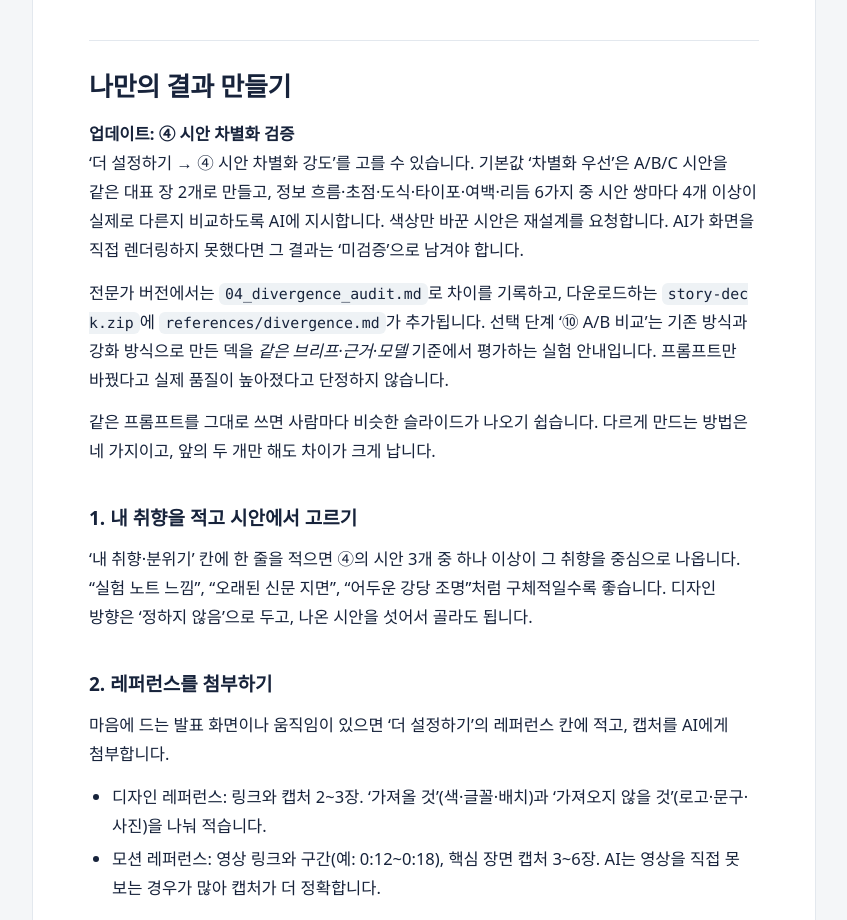
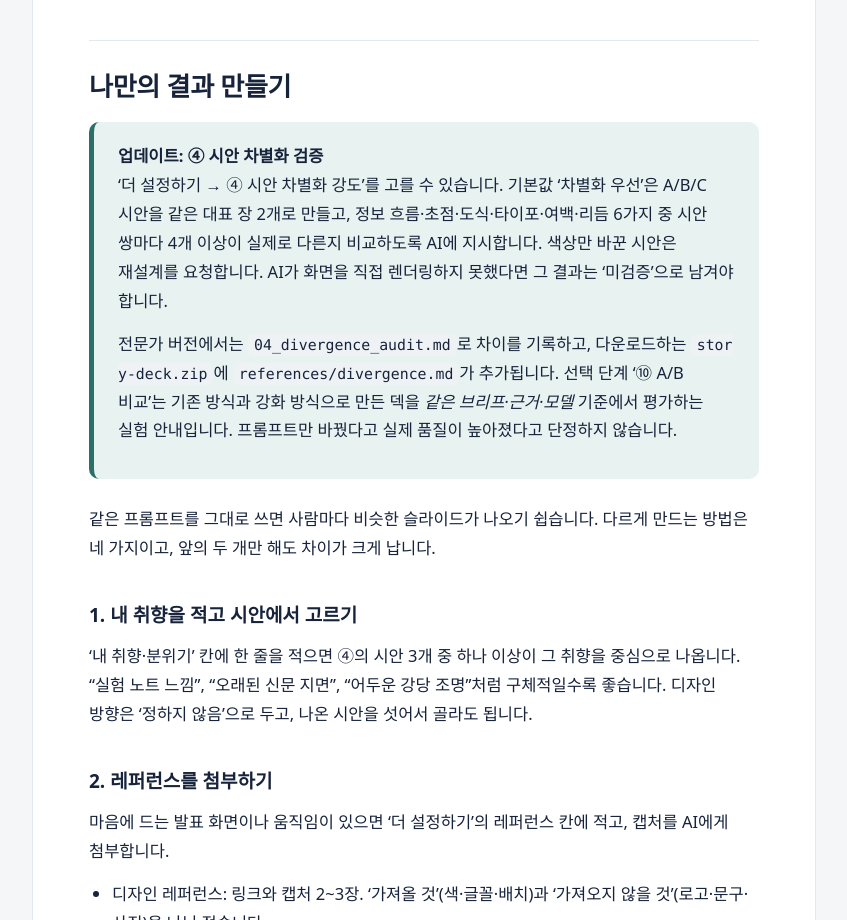
Before and after one commit to Dowon-Kang/story-slides, a plain HTML site: page manual/index.html in a window 1280 px wide. Shown: the part 8080-9000 px from the top of the page, without its empty margins (356-1203 px from the left). Drawn offline with Linux system fonts and the light colour scheme; a web font is replaced by a local one.

Commit message:
fix: style documentation callout consistently

```diff
--- a/manual/index.html
+++ b/manual/index.html
@@ -153,7 +153,7 @@ footer{max-width:1120px;margin:0 auto;padding:0 28px 48px;color:var(--ink-3);fon
 <p>④에서 AI가 고르는 프레임은 여덟 가지입니다: 질문형 표지, 카드 묶음, 빅 넘버, 프로세스, 비교, 차트, 사례·인용, 요약·행동. 같은 프레임이 세 장 연달아 나오지 않게 합니다.</p>
 <p>⑥의 움직임도 여덟 가지입니다: 순서대로 등장, 강조·흐리게, 숫자 카운트업, 선 그리기, 차트 순차 표시, 확대, 비교 드러내기, 모핑. 사이트 ⑥ 모션 메뉴에서 각각 움직이는 모습을 볼 수 있습니다. Google Slides처럼 모핑이 없는 도구를 고르면 프롬프트가 알아서 빼 달라고 요청합니다.</p>
 <h2 id="나만의-결과-만들기">나만의 결과 만들기</h2>
-<div class="callout"><strong>업데이트: ④ 시안 차별화 검증</strong><p>‘더 설정하기 → ④ 시안 차별화 강도’를 고를 수 있습니다. 기본값 ‘차별화 우선’은 A/B/C 시안을 같은 대표 장 2개로 만들고, 정보 흐름·초점·도식·타이포·여백·리듬 6가지 중 시안 쌍마다 4개 이상이 실제로 다른지 비교하도록 AI에 지시합니다. 색상만 바꾼 시안은 재설계를 요청합니다. AI가 화면을 직접 렌더링하지 못했다면 그 결과는 ‘미검증’으로 남겨야 합니다.</p><p>전문가 버전에서는 <code>04_divergence_audit.md</code>로 차이를 기록하고, 다운로드하는 <code>story-deck.zip</code>에 <code>references/divergence.md</code>가 추가됩니다. 선택 단계 ‘⑩ A/B 비교’는 기존 방식과 강화 방식으로 만든 덱을 <em>같은 브리프·근거·모델</em> 기준에서 평가하는 실험 안내입니다. 프롬프트만 바꿨다고 실제 품질이 높아졌다고 단정하지 않습니다.</p></div>
+<div class="callout" style="background:#e8f3f1;border-left:5px solid #2b6f69;border-radius:10px;padding:20px 24px;margin:18px 0 26px"><strong>업데이트: ④ 시안 차별화 검증</strong><p>‘더 설정하기 → ④ 시안 차별화 강도’를 고를 수 있습니다. 기본값 ‘차별화 우선’은 A/B/C 시안을 같은 대표 장 2개로 만들고, 정보 흐름·초점·도식·타이포·여백·리듬 6가지 중 시안 쌍마다 4개 이상이 실제로 다른지 비교하도록 AI에 지시합니다. 색상만 바꾼 시안은 재설계를 요청합니다. AI가 화면을 직접 렌더링하지 못했다면 그 결과는 ‘미검증’으로 남겨야 합니다.</p><p>전문가 버전에서는 <code>04_divergence_audit.md</code>로 차이를 기록하고, 다운로드하는 <code>story-deck.zip</code>에 <code>references/divergence.md</code>가 추가됩니다. 선택 단계 ‘⑩ A/B 비교’는 기존 방식과 강화 방식으로 만든 덱을 <em>같은 브리프·근거·모델</em> 기준에서 평가하는 실험 안내입니다. 프롬프트만 바꿨다고 실제 품질이 높아졌다고 단정하지 않습니다.</p></div>
 <p>같은 프롬프트를 그대로 쓰면 사람마다 비슷한 슬라이드가 나오기 쉽습니다. 다르게 만드는 방법은 네 가지이고, 앞의 두 개만 해도 차이가 크게 납니다.</p>
 <h3 id="1-내-취향을-적고-시안에서-고르기">1. 내 취향을 적고 시안에서 고르기</h3>
 <p>‘내 취향·분위기’ 칸에 한 줄을 적으면 ④의 시안 3개 중 하나 이상이 그 취향을 중심으로 나옵니다. “실험 노트 느낌”, “오래된 신문 지면”, “어두운 강당 조명”처럼 구체적일수록 좋습니다. 디자인 방향은 ‘정하지 않음’으로 두고, 나온 시안을 섯어서 골라도 됩니다.</p>
```
